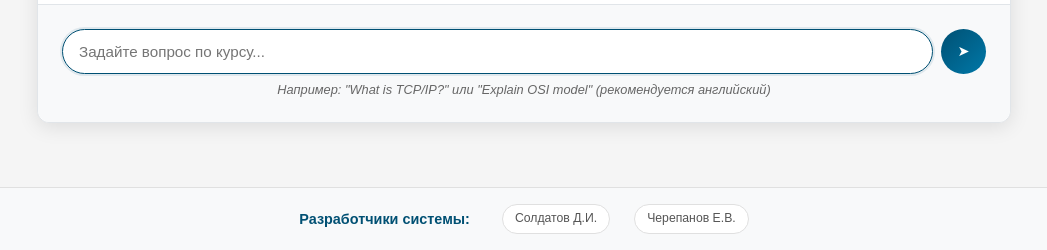
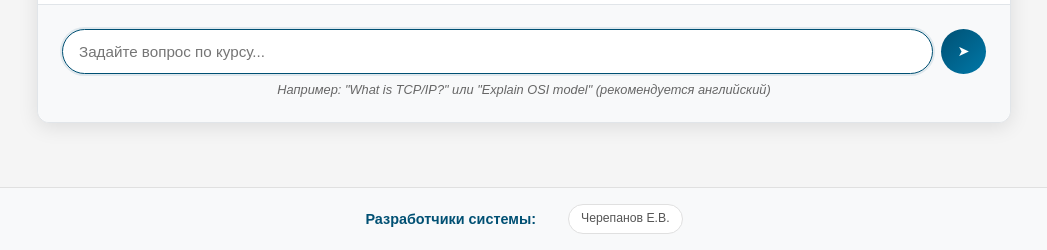
Before and after one commit to uuuggglllyyy/Cisco-Networking-Academy, a Django app: page /ai-assistant/ in a window 1280 px wide. Shown: the part 916-1166 px from the top of the page, without its empty margins (116-1163 px from the left). Run offline with Django 5.2, Linux system fonts and the light colour scheme.

Commit message:
Update base.html

```diff
--- a/chapters/templates/chapters/base.html
+++ b/chapters/templates/chapters/base.html
@@ -803,7 +803,6 @@
         <div class="developers-container">
             <div class="developers-label">Разработчики системы:</div>
             <div class="developers-names">
-                <span class="developer-name">Солдатов Д.И.</span>
                 <span class="developer-name">Черепанов Е.В.</span>
             </div>
         </div>
```
